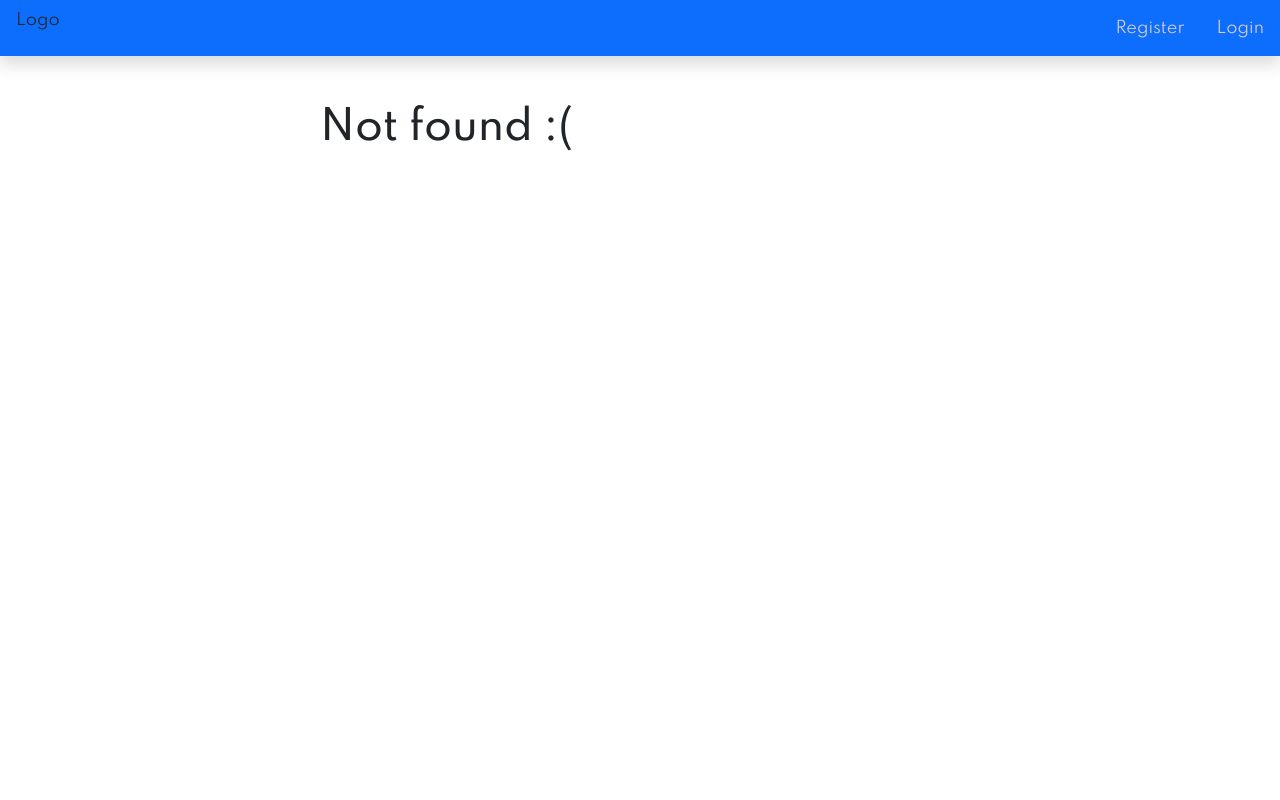
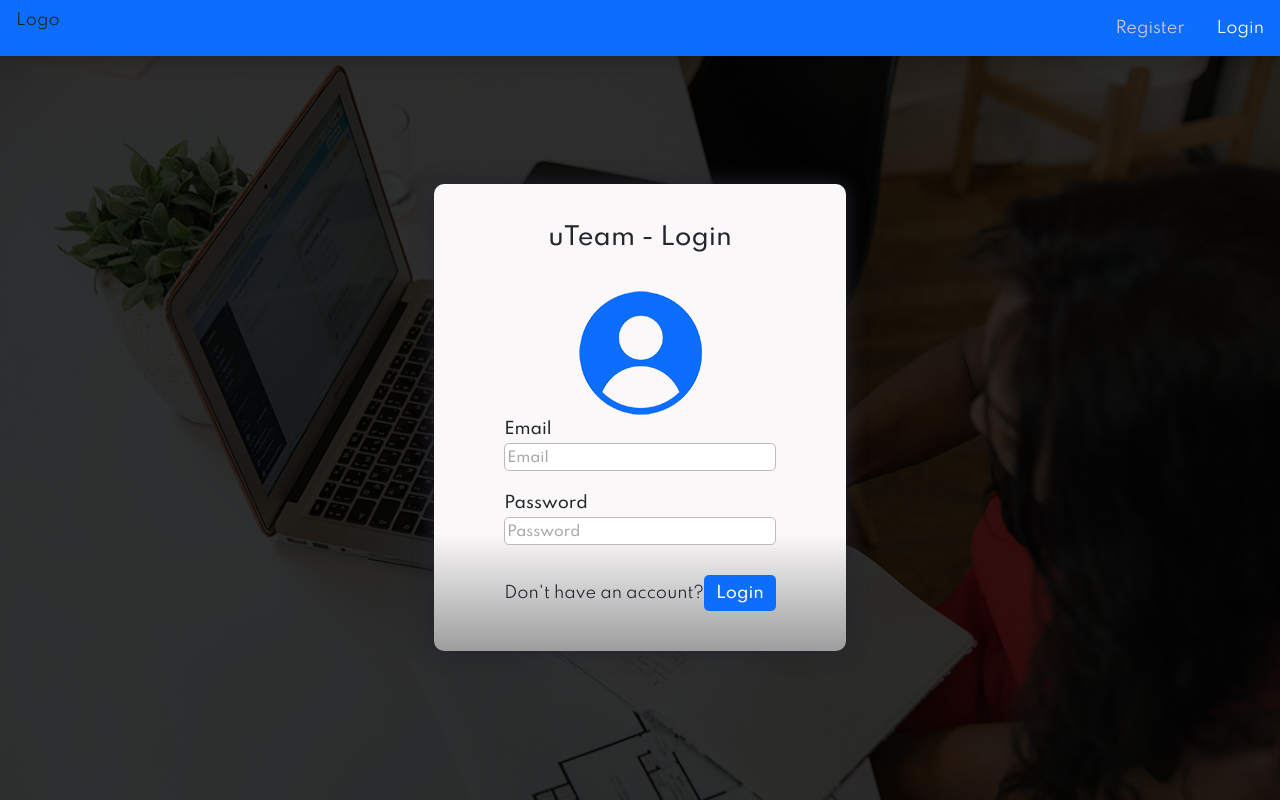
Before and after one commit to vanja-veapi/react-hr, a React (Create React App) app: page / in a window 1280 px wide. Before the commit this address had no page. Built offline with nearby package versions, Linux system fonts and the light colour scheme.

Commit message:
Added register functionality

```diff
--- a/package.json
+++ b/package.json
@@ -6,7 +6,9 @@
 		"@testing-library/jest-dom": "^5.16.1",
 		"@testing-library/react": "^12.1.2",
 		"@testing-library/user-event": "^13.5.0",
+		"axios": "^0.24.0",
 		"bootstrap": "^5.1.3",
+		"json-server": "^0.17.0",
 		"react": "^17.0.2",
 		"react-bootstrap": "^2.0.4",
 		"react-dom": "^17.0.2",
--- a/src/App.css
+++ b/src/App.css
@@ -21,6 +21,8 @@ body {
 	max-width: 550px;
 	padding: 40px 70px;
 	margin-top: 35px;
+
+	max-height: 555px;
 }
 .container-form h1 {
 	font-size: 24px;
--- a/src/App.js
+++ b/src/App.js
@@ -1,17 +1,17 @@
 import React from "react";
 import { Route, Routes } from "react-router-dom";
 import "./App.css";
+import Login from "./components/Login/Login";
 import Nav from "./components/Nav/Nav";
 import NotFound from "./components/NotFound/NotFound";
 import Register from "./components/Register/Register";
-import Login from "./components/Login/Login";
 
 function App() {
 	return (
 		<div className="App">
 			<Nav />
 			<Routes>
-				<Route path="/login" element={<Login />} />
+				<Route exact path="/" element={<Login />} />
 				<Route path="/join" element={<Register />} />
 				<Route path="*" element={<NotFound />} />
 			</Routes>
--- a/src/components/Login/Login.css
+++ b/src/components/Login/Login.css
@@ -4,13 +4,11 @@
 	font-weight: 500;
 	line-height: 24px;
 	margin-bottom: 2px;
-	color: #ffffff;
 }
 .container-form input {
 	width: 100%;
 	margin-bottom: 20px;
 	border-radius: 5px;
-	padding: 5px 20px;
 	border: 1px solid rgb(190, 186, 186);
 	outline: none;
 	font-size: 16px;
@@ -27,10 +25,12 @@
 .container-form input::placeholder {
 	color: #25252f;
 	opacity: 0.4;
+	font-size: 14px;
 }
 .container-form .login-bottom {
 	display: flex;
 	justify-content: space-between;
+	align-items: center;
 	margin-top: 10px;
 }
 .container-form .login-bottom button {
@@ -39,15 +39,16 @@
 	font-weight: 500;
 	border: none;
 	border-radius: 5px;
-	padding: 0 15px;
+	/* padding: 0 15px; */
 }
 .container-form input[button] {
 	font-family: "Spartan" sans-serif !important;
 }
-.container-form .login-bottom p {
-	color: white;
+.container-form .login-bottom a {
+	color: #25252f;
+	text-decoration: none;
 }
-.container-form .login-bottom p:hover {
+.container-form .login-bottom a:hover {
 	cursor: pointer;
 	color: #fcac0d !important;
 }
--- a/src/components/Login/Login.js
+++ b/src/components/Login/Login.js
@@ -1,9 +1,12 @@
 import React from "react";
-import styles from "./Login.css"
+import { NavLink } from "react-router-dom";
 import userIcon from "../../assets/user_icon.png";
+import Register from "../Register/Register";
+import "./Login.css";
 
-const Login = ()=> {
+const Login = () => {
 	return (
+		<div className="wrapper d-flex justify-content-center align-items-center">
 			<div className="container-form">
 				<h1 className="text-center">uTeam - Login</h1>
 				<div className="text-center">
@@ -16,10 +19,13 @@ const Login = ()=> {
 					<input type="text" name="password" placeholder="Password"></input>
 				</div>
 				<div className="login-bottom">
-                <p>Don't have an account?</p>
+					<NavLink to="/join" element={<Register />}>
+						Don't have an account?
+					</NavLink>
 					<button className="btn">Login</button>
 				</div>
 			</div>
-    )
-}
+		</div>
+	);
+};
 export default Login;
--- a/src/components/Nav/Nav.js
+++ b/src/components/Nav/Nav.js
@@ -1,6 +1,6 @@
 import React from "react";
 import "./Nav.css";
-import { Link, NavLink } from "react-router-dom";
+import { NavLink } from "react-router-dom";
 
 const Nav = () => {
 	return (
@@ -18,7 +18,7 @@ const Nav = () => {
 					</li>
 
 					<li className="nav-item">
-						<NavLink to="/login" className="nav-link">
+						<NavLink to="/" className="nav-link">
 							Login
 						</NavLink>
 					</li>
--- a/src/components/Register/Register.js
+++ b/src/components/Register/Register.js
@@ -1,33 +1,72 @@
-import React from "react";
+import React, { useState } from "react";
+import { useNavigate } from "react-router-dom";
 import "./Register.css";
+import AuthService from "../../services/auth-service";
 
 const Register = () => {
+	const regExEmail = /^[a-z0-9.!#$%&'*+/=?^_`{|}~-]+@[a-zA-Z0-9-]+(?:\.[a-zA-Z0-9-]+)+$/;
+	const navigate = useNavigate();
+
+	const [submitRegister, setSubmitRegister] = useState(false);
+	const [state, setState] = useState({
+		username: "sbozic",
+		email: "stefan.bozic+5@quantox.com",
+		password: "qwe123",
+		photo: "",
+	});
+	const onRegister = () => {
+		let isSuccessRegister = false;
+
+		if (state.username && state.email && state.password && regExEmail.test(state.email)) {
+			isSuccessRegister = true;
+			setSubmitRegister(false);
+			console.log("Registered...");
+		} else {
+			setSubmitRegister(true);
+		}
+
+		if (isSuccessRegister) {
+			AuthService.register(state);
+			// navigate("/");
+		}
+	};
 	return (
 		<div className="wrapper d-flex flex-column justify-content-center align-items-center">
 			<div className="container container-form">
 				<h1>u-Team register</h1>
 
-				<form action="#">
 				<div className="mt-3">
-						<label htmlFor="">Name</label>
-						<input type="text" name="" id="name" placeholder="Name" className="form-control" />
+					<label htmlFor="">Username</label>
+					{!state.username && submitRegister ? <small className="text-danger">Username is required</small> : ""}
+					<input type="text" value={state.username} onChange={(e) => setState({ ...state, username: e.target.value })} placeholder="Name" className="form-control" />
 				</div>
 				<div className="mt-3">
 					<label htmlFor="">Email</label>
-						<input type="text" name="" id="email" placeholder="Email" className="form-control" />
+
+					{!state.email && submitRegister ? (
+						<small className="text-danger">
+							Email is required
+							<br />
+						</small>
+					) : (
+						""
+					)}
+					{!regExEmail.test(state.email) && submitRegister ? <small className="text-danger">Email is not in valid format</small> : ""}
+
+					<input type="text" value={state.email} onChange={(e) => setState({ ...state, email: e.target.value })} placeholder="Email" className="form-control" />
 				</div>
 				<div className="mt-3">
 					<label htmlFor="">Password</label>
-						<input type="text" name="" id="password" placeholder="Password" className="form-control" />
+					{!state.password && submitRegister ? <small className="text-danger">Password is required</small> : ""}
+					<input type="password" value={state.password} onChange={(e) => setState({ ...state, password: e.target.value })} placeholder="Password" className="form-control" />
 				</div>
 				<div className="mt-3 mb-3">
 					<label htmlFor="">Profile photo</label>
-						<input type="file" name="" id="profile-photo" placeholder="Profile photo" className="profile-photo-btn form-control" />
+					<input type="file" name="" onChange={(e) => setState({ ...state, photo: e.target.value })} placeholder="Profile photo" className="profile-photo-btn form-control" />
 				</div>
-					<button type="button" className="btn btn-primary float-end">
+				<button type="button" className="btn btn-primary float-end" onClick={onRegister}>
 					Submit
 				</button>
-				</form>
 			</div>
 		</div>
 	);
--- /dev/null
+++ b/src/services/auth-service.js
@@ -0,0 +1,8 @@
+import { request } from "../utils/axios-utils";
+class AuthService {
+	static register(data) {
+		// return request({ url: process.env.REACT_APP_BASEURL + "/users", method: "POST", data });
+		return request({ url: "/api/auth/local/register", method: "POST", data });
+	}
+}
+export default AuthService;
--- /dev/null
+++ b/src/utils/axios-utils.js
@@ -0,0 +1,20 @@
+import axios from "axios";
+
+const client = axios.create({ baseURL: process.env.REACT_APP_BASEURL });
+
+/**
+ *
+ * @param {*} options is object @returns 3 params:
+ * URL, Method, Data
+ */
+export const request = ({ ...options }) => {
+	client.defaults.headers.common.Authoization = "Bearer token";
+
+	const onSuccess = (response) => response;
+	const onError = (error) => {
+		console.log(error);
+		return error;
+	};
+
+	return client(options).then(onSuccess).catch(onError);
+};
```
Also changed, not shown: 2 other files (tests, documents, lock files or other folders). Lines whose indentation alone changed are shown as unchanged.
